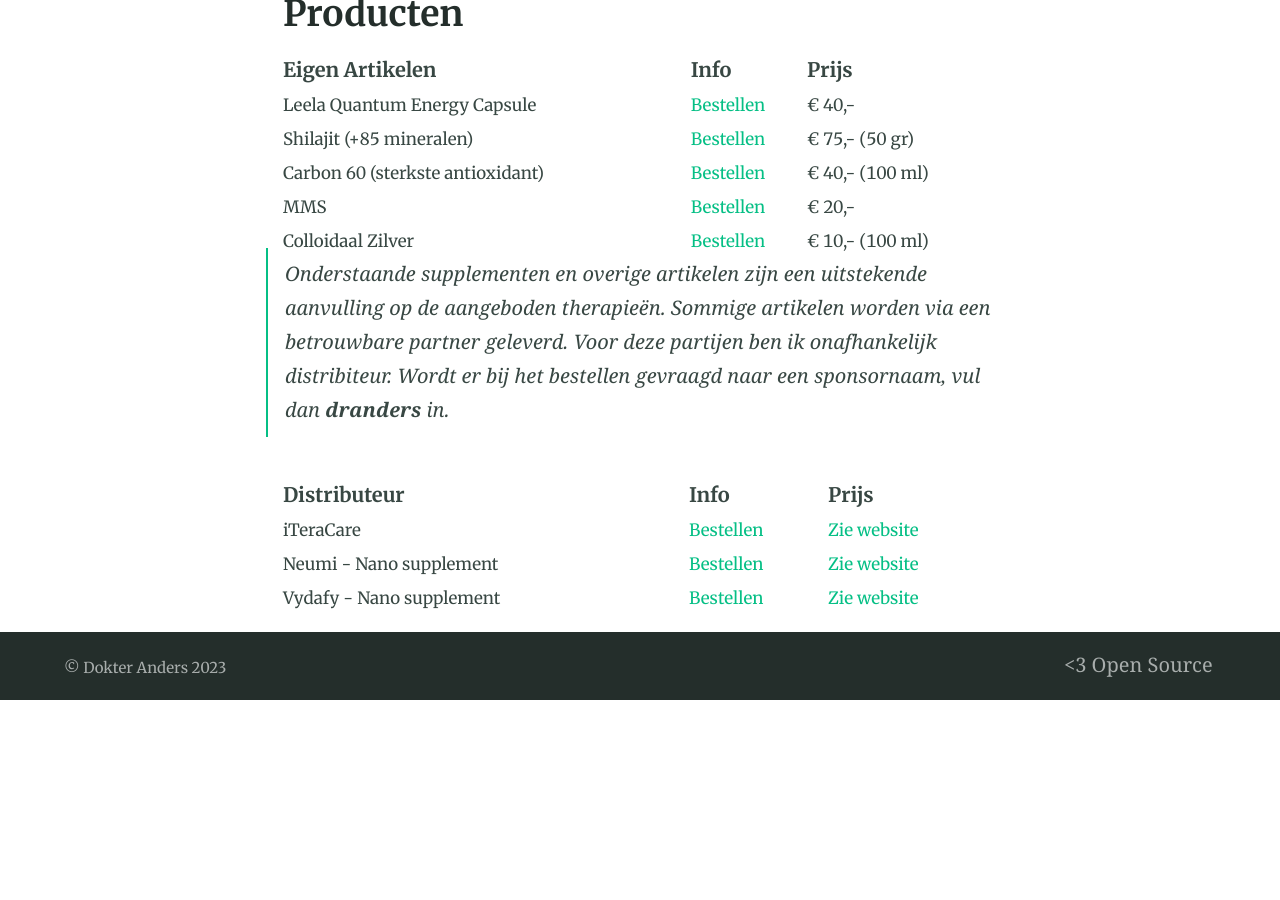
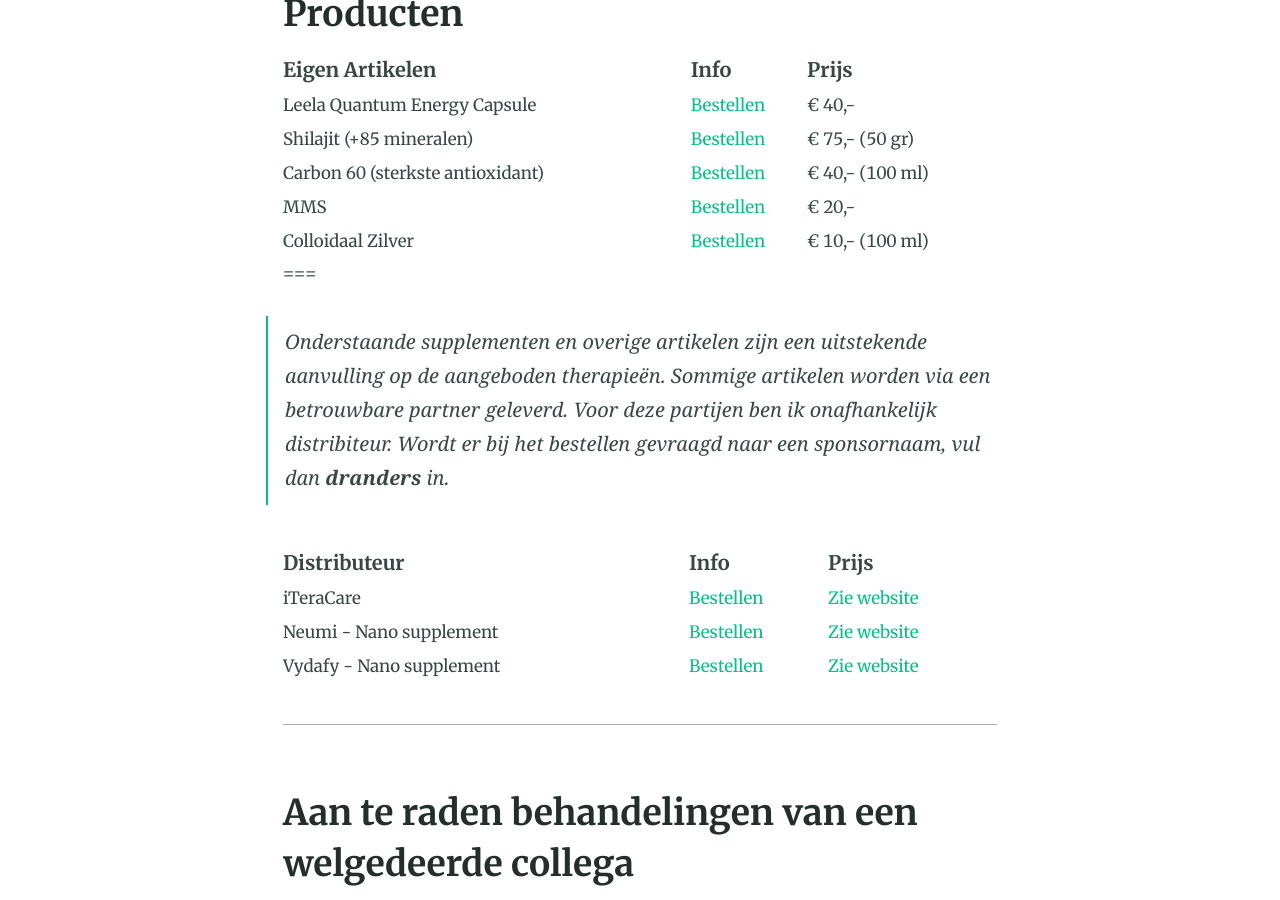
Before and after one commit to dokteranders/dokteranders.com, a Jekyll site: the page built from behandelingen.md, in a window 1280 px wide and 900 px high, scrolled down 951 px. Built offline with Jekyll 4.4.1, drawn with Linux system fonts in a browser that asks for light colours; before the commit the page ends 1651 px from its top, so only the background shows below that; some of the changed text lies outside the part shown.

Commit message:
Update behandelingen.md

```diff
--- a/behandelingen.md
+++ b/behandelingen.md
@@ -26,6 +26,8 @@
 | MMS | [Bestellen](https://vidafyglobal.com/dranders) | € 20,-
 | Colloidaal Zilver | [Bestellen](/contact/)  | € 10,- (100 ml)
 
+===
+
 > Onderstaande supplementen en overige artikelen zijn een uitstekende aanvulling op de aangeboden therapieën. Sommige artikelen worden via een betrouwbare partner geleverd. Voor deze partijen ben ik onafhankelijk distribiteur. Wordt er bij het bestellen gevraagd naar een sponsornaam, vul dan **dranders** in.
 
 | **Distributeur** | **Info** | **Prijs** |
@@ -33,3 +35,15 @@
 | iTeraCare | [Bestellen](https://www.thzforyou.nl/producten-thz/) | [Zie website](https://vidafyglobal.com/dranders)
 | Neumi - Nano supplement | [Bestellen](https://dokteranders.neumi.com/) | [Zie website](https://dokteranders.neumie.com/)
 | Vydafy - Nano supplement | [Bestellen](https://vidafyglobal.com/dranders) | [Zie website](https://vidafyglobal.com/dranders)
+
+---
+
+## Aan te raden behandelingen van een welgedeerde collega
+
+| **Product** | **Info** | **Prijs** |
+|--------|:-------|:-------|
+| Massage | [Bestellen](https://www.thzforyou.nl/producten-thz/) | € 40,-
+| Shilajit (+85 mineralen) | [Bestellen](https://dokteranders.neumi.com/) | € 75,- (50 gr)
+| Carbon 60 (sterkste antioxidant) | [Bestellen](/contact/) | € 40,- (100 ml)
+| MMS | [Bestellen](https://vidafyglobal.com/dranders) | € 20,-
+| Colloidaal Zilver | [Bestellen](/contact/)  | € 10,- (100 ml)
```
